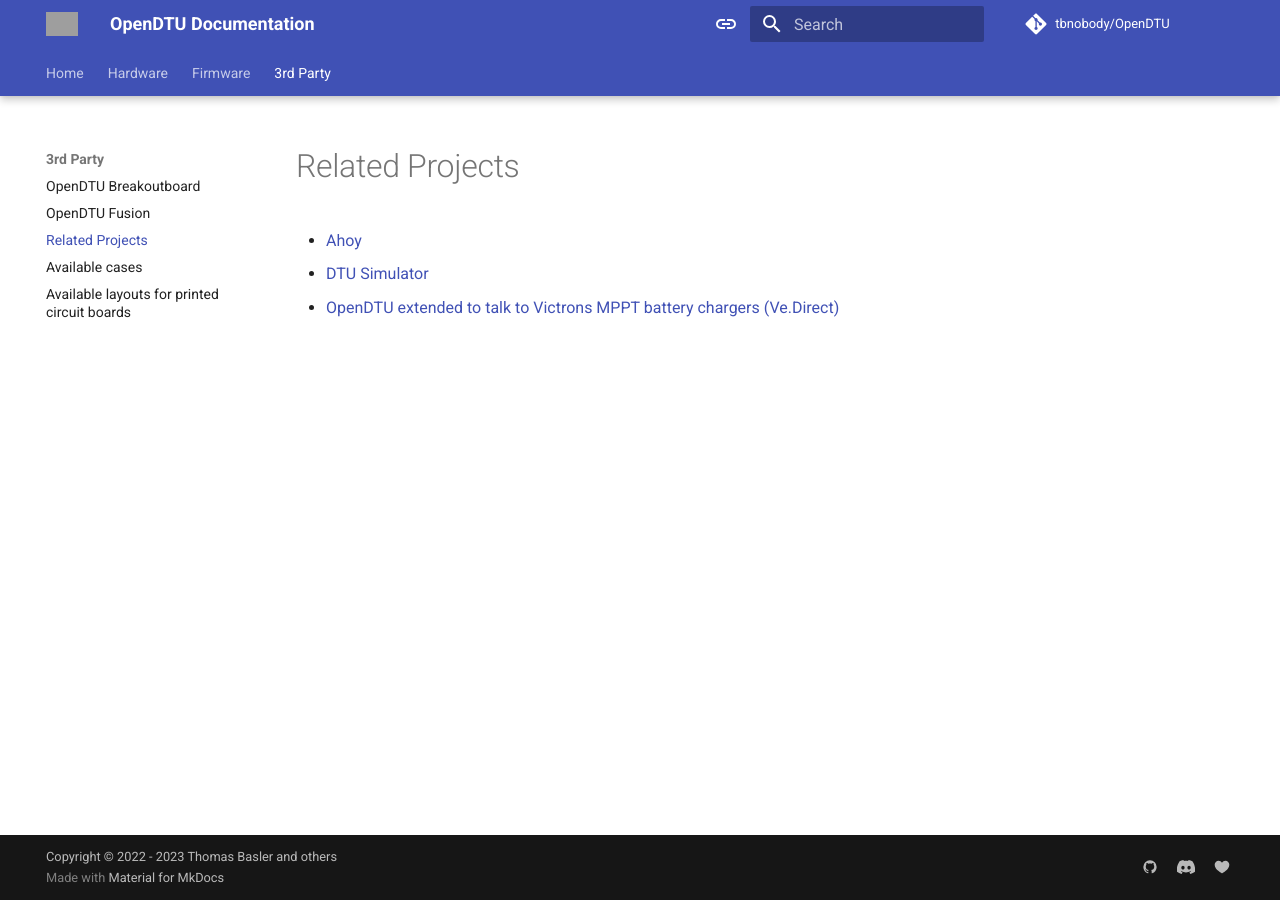
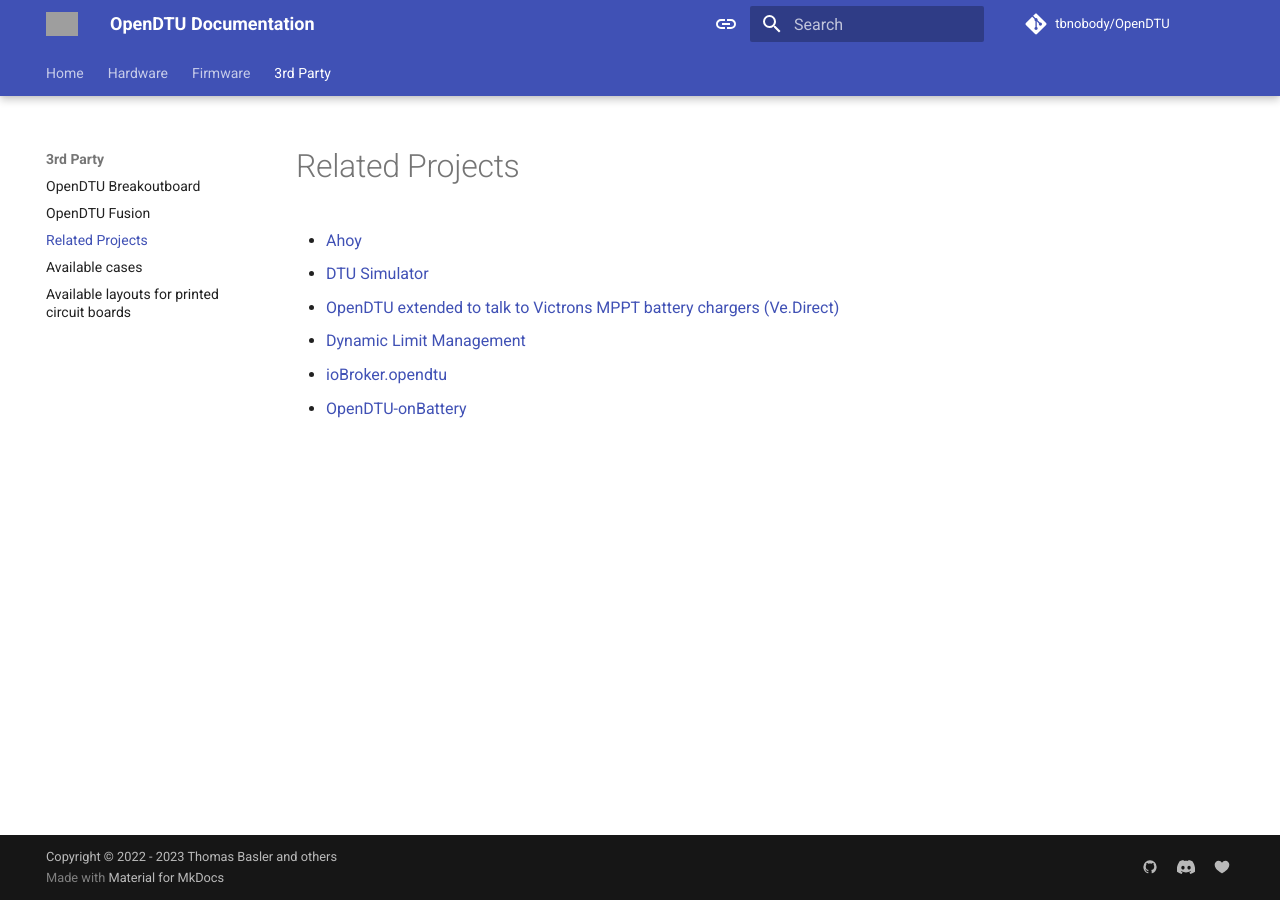
Before and after one commit to tbnobody/OpenDTU-docs, an MkDocs documentation site: the page built from docs/3rd_party/related.md, in a window 1280 px wide. Built offline with MkDocs 1.6.1 and Material for MkDocs 9.7.7, drawn with Linux system fonts in a browser that asks for light colours; comment, search, counter and statistics services are not loaded; grey boxes are pictures that could not be loaded.

Commit message:
Extend related projects

```diff
--- a/docs/3rd_party/related.md
+++ b/docs/3rd_party/related.md
@@ -3,3 +3,6 @@
 * [Ahoy](https://github.com/grindylow/ahoy){target=_blank}
 * [DTU Simulator](https://github.com/Ziyatoe/DTUsimMI1x00-Hoymiles){target=_blank}
 * [OpenDTU extended to talk to Victrons MPPT battery chargers (Ve.Direct)](https://github.com/helgeerbe/OpenDTU_VeDirect){target=_blank}
+* [Dynamic Limit Management](https://github.com/gf78/dynamic-limit-managment-opendtu-shelly/){target=_blank}
+* [ioBroker.opendtu](https://github.com/o0shojo0o/ioBroker.opendtu){target=_blank}
+* [OpenDTU-onBattery](https://github.com/helgeerbe/OpenDTU-OnBattery){target=_blank}
```
